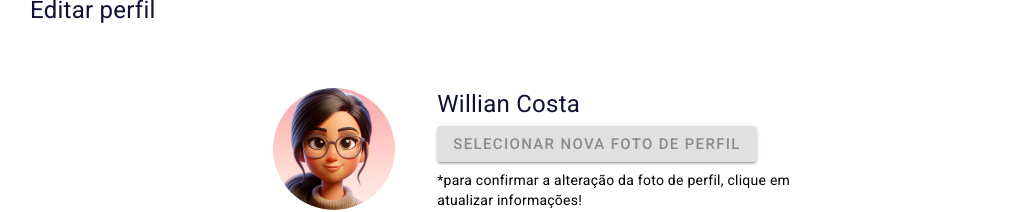
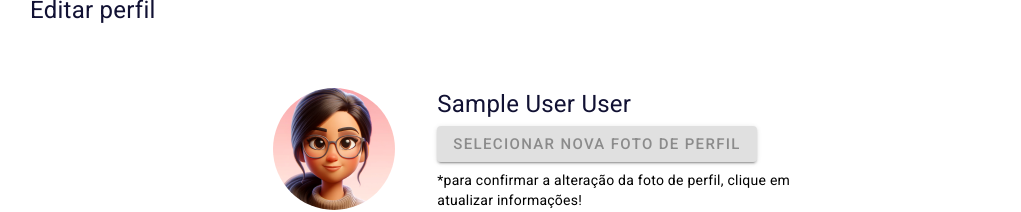
Before and after one commit to gustavo-medeiros18/Orange-Portfolio, an Angular app in the folder frontend/front/: page /profile/info in a window 1280 px wide. Shown: the top 212 px of the page, without its empty margins (34-1055 px from the left). Built offline with nearby package versions, Linux system fonts and the light colour scheme; sample sign-in values are in the browser's storage.

Commit message:
fix: correção de exibição de nome de usuário na tela de editar perfil

```diff
--- a/frontend/front/src/app/screens/profile-info/profile-info.component.html
+++ b/frontend/front/src/app/screens/profile-info/profile-info.component.html
@@ -7,7 +7,7 @@
     </div>
     <div class="user-data">
       <h5>
-        Willian Costa
+        {{user.name}} {{user.lastName}}
       </h5>
       <div class="create-project">
         <input #fileInput type="file" (change)="onFileSelected($event)" accept="image/jpeg, image/png"
```
